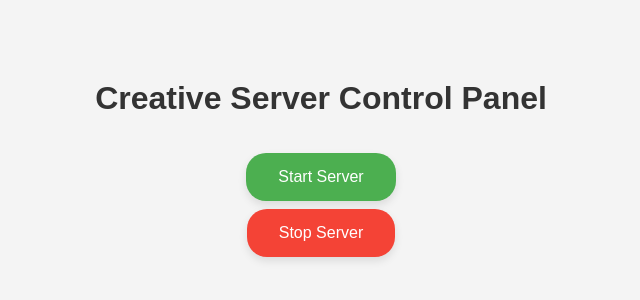
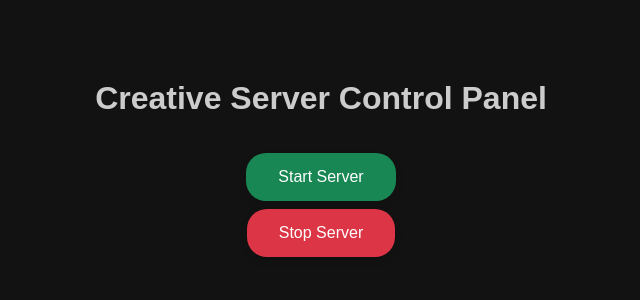
Before and after one commit to TheLongIslander/CreativeServerControlPanelWebsite, a website: page public/index.html in a window 1280 px wide. Shown: the part 260-560 px from the top of the page, without its empty margins (319-959 px from the left). Drawn offline with Linux system fonts and the dark colour scheme; no server answers; sample sign-in values are in the browser's storage.

Commit message:
Added dark mode support to style.css

```diff
--- a/public/style.css
+++ b/public/style.css
@@ -1,3 +1,4 @@
+/* Light mode styles (default) */
 body {
     font-family: 'Arial', sans-serif;
     background-color: #f4f4f4;
@@ -8,6 +9,7 @@ body {
     align-items: center;
     height: 100vh;
     flex-direction: column;
+    color: #333;
 }
 
 h1 {
@@ -18,7 +20,7 @@ body {
 
 button {
     border: none;
-    border-radius: 20px; /* Rounded corners */
+    border-radius: 20px;
     color: white;
     padding: 15px 32px;
     text-align: center;
@@ -31,7 +33,6 @@ body {
     box-shadow: 0 4px 8px rgba(0, 0, 0, 0.1);
 }
 
-  /* Specific styles for start and stop buttons */
 #start-server {
     background-color: #4CAF50; /* Green */
 }
@@ -54,3 +55,41 @@ body {
     cursor: not-allowed;
     box-shadow: none;
 }
+
+/* Dark mode styles */
+@media (prefers-color-scheme: dark) {
+    body {
+        background-color: #121212;
+        color: #ccc;
+    }
+
+    h1 {
+        color: #ccc;
+    }
+
+    button {
+        background-color: #666; /* Default button background in dark mode */
+        color: #fff;
+    }
+
+    #start-server {
+        background-color: #198754; /* Bootstrap green */
+    }
+
+    #start-server:hover {
+        background-color: #146c43; /* Darker green */
+    }
+
+    #stop-server {
+        background-color: #dc3545; /* Bootstrap red */
+    }
+
+    #stop-server:hover {
+        background-color: #bb2d3b; /* Darker red */
+    }
+
+    button:disabled {
+        background-color: #444; /* Darker gray for disabled buttons */
+        color: #666;
+    }
+}
```
Lines whose indentation alone changed are shown as unchanged.
